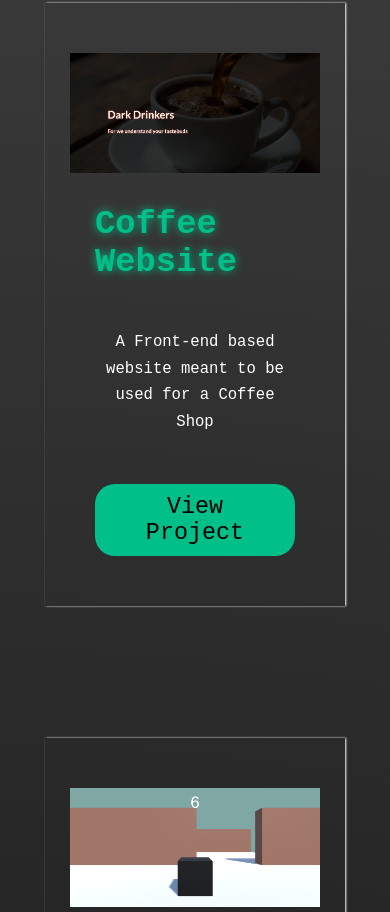
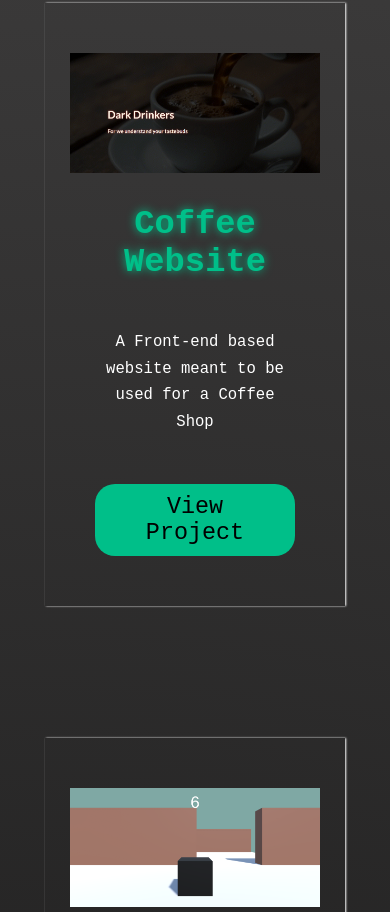
Before and after one commit to aysh-mzmdr/Portfolio, a React (Vite) app: page / in a window 390 px wide. Shown: the part 4592-5504 px from the top of the page. Built offline with nearby package versions, Linux system fonts and the light colour scheme.

Commit message:
Fixed issue of changing role height

```diff
--- a/src/card.module.css
+++ b/src/card.module.css
@@ -12,6 +12,7 @@
 }
 
 .name{
+    text-align: center;
     font-size: 2.6em;
 }
 
--- a/src/style.module.css
+++ b/src/style.module.css
@@ -236,6 +236,9 @@ h1{
     .name{
         padding-left: 0px;
     }
+    .role{
+        height:50px;
+    }
 }
 
 @media (max-width:900px){
```
